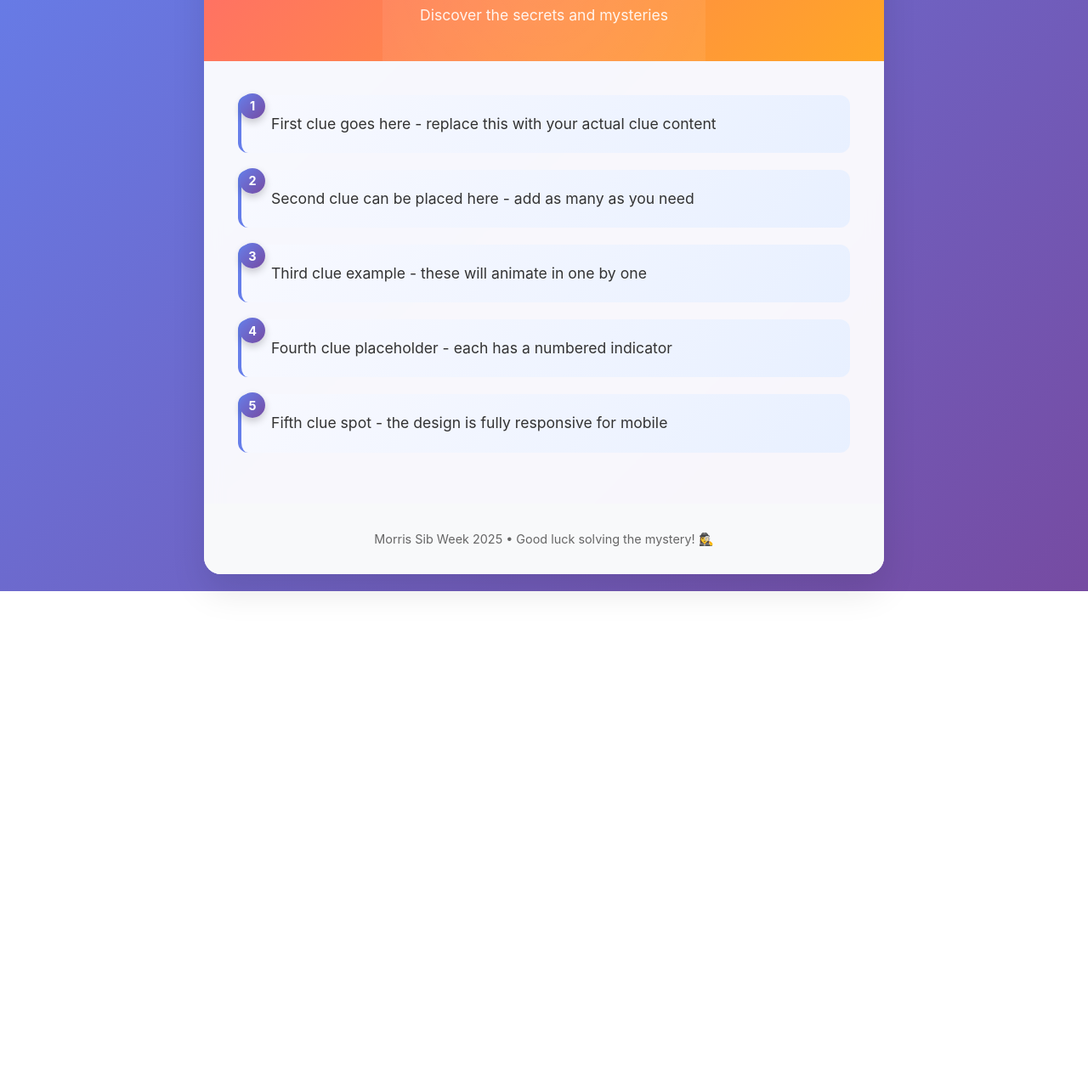
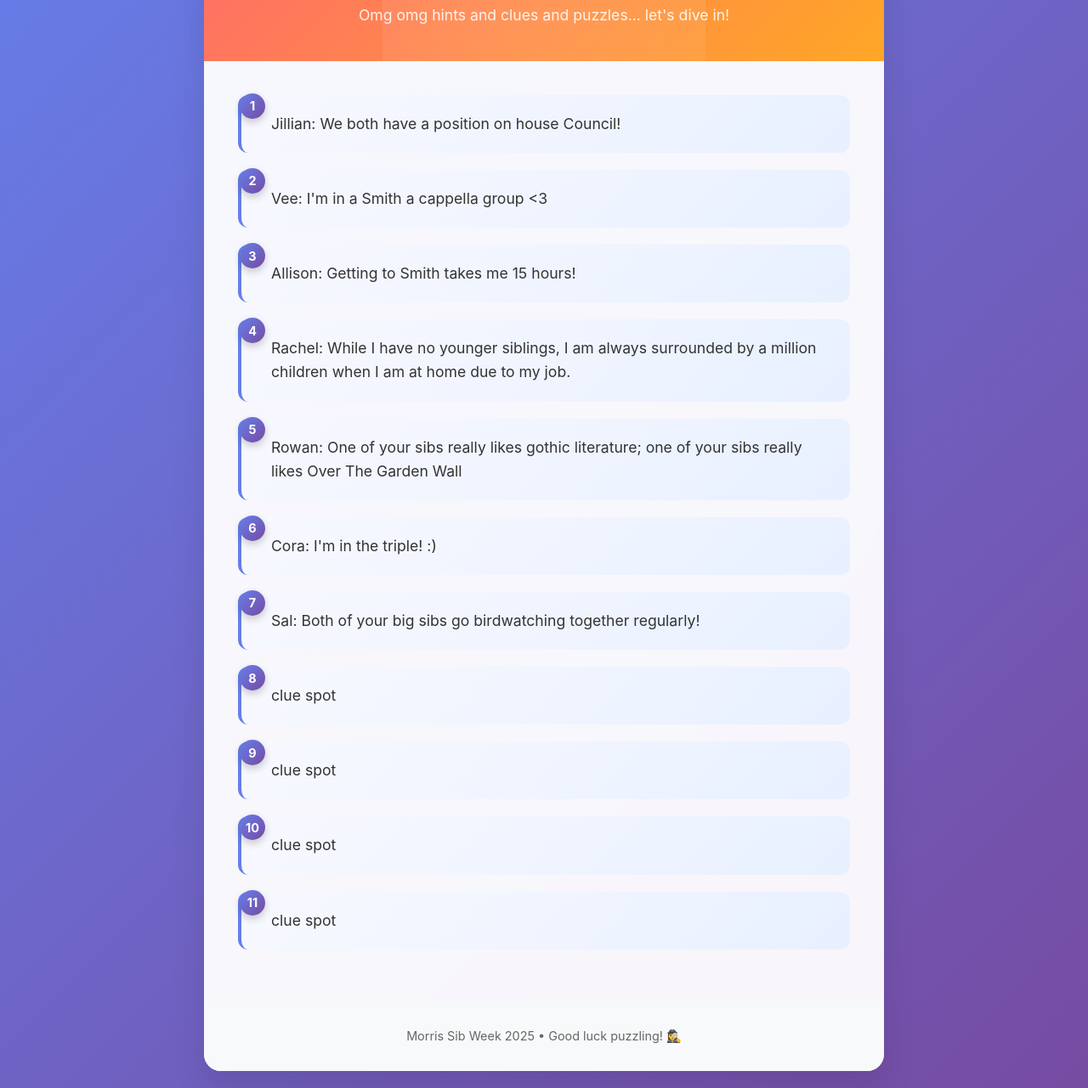
Before and after one commit to alexvanblerkom-byte/SibWeek, a plain HTML site: page index.html in a window 1280 px wide. Shown: the part 138-1419 px from the top of the page at 85% size. Before the commit the page ends 834 px from the top, so only its background shows below. Drawn offline with Linux system fonts and the light colour scheme.

Commit message:
added 7 clues index.html

```diff
--- a/index.html
+++ b/index.html
@@ -171,32 +171,50 @@
 <body>
     <div class="container">
         <div class="header">
-            <h1 class="title">Morris Sib Week Clues</h1>
-            <p class="subtitle">Discover the secrets and mysteries</p>
+            <h1 class="title">Morris Sib Week Puzzle Clues</h1>
+            <p class="subtitle">Omg omg hints and clues and puzzles... let's dive in!</p>
         </div>
 
         <div class="content">
             <ul class="facts-list">
                 <li class="fact-item" style="--item-index: 1">
-                    <p>First clue goes here - replace this with your actual clue content</p>
+                    <p>Jillian: We both have a position on house Council!</p>
                 </li>
                 <li class="fact-item" style="--item-index: 2">
-                    <p>Second clue can be placed here - add as many as you need</p>
+                    <p>Vee: I'm in a Smith a cappella group <3</p>
                 </li>
                 <li class="fact-item" style="--item-index: 3">
-                    <p>Third clue example - these will animate in one by one</p>
+                    <p>Allison: Getting to Smith takes me 15 hours!</p>
                 </li>
                 <li class="fact-item" style="--item-index: 4">
-                    <p>Fourth clue placeholder - each has a numbered indicator</p>
+                    <p>Rachel: While I have no younger siblings, I am always surrounded by a million children when I am at home due to my job.</p>
                 </li>
                 <li class="fact-item" style="--item-index: 5">
-                    <p>Fifth clue spot - the design is fully responsive for mobile</p>
+                    <p>Rowan: One of your sibs really likes gothic literature; one of your sibs really likes Over The Garden Wall</p>
+                </li>
+                <li class="fact-item" style="--item-index: 6">
+                    <p>Cora: I'm in the triple! :)</p>
+                </li>
+                <li class="fact-item" style="--item-index: 7">
+                    <p>Sal: Both of your big sibs go birdwatching together regularly!</p>
+                </li>
+                <li class="fact-item" style="--item-index: 8">
+                    <p>clue spot</p>
+                </li>
+                <li class="fact-item" style="--item-index: 9">
+                    <p>clue spot</p>
+                </li>
+                <li class="fact-item" style="--item-index: 10">
+                    <p>clue spot</p>
+                </li>
+                <li class="fact-item" style="--item-index: 11">
+                    <p>clue spot</p>
                 </li>
             </ul>
         </div>
 
         <div class="footer">
-            <p>Morris Sib Week 2025 • Good luck solving the mystery! 🕵️‍♀️</p>
+            <p>Morris Sib Week 2025 • Good luck puzzling! 🕵️‍♀️</p>
         </div>
     </div>
 </body>
```
